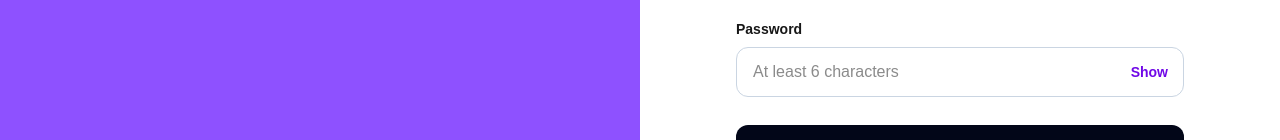
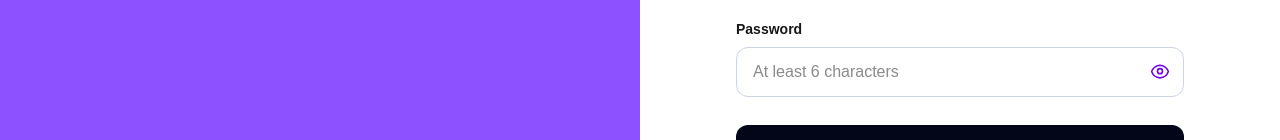
Before and after one commit to tajalrayhan3-oss/3DOT, a Next.js app: page /login in a window 1280 px wide. Shown: the part 486-626 px from the top of the page. Built offline with nearby package versions, Linux system fonts and the light colour scheme; no server answers.

Commit message:
fix: use eye icon for password visibility

```diff
--- a/src/components/auth-form.tsx
+++ b/src/components/auth-form.tsx
@@ -60,7 +60,9 @@ export function AuthForm() {
     <label className="mt-5 block text-sm font-semibold">Password</label>
     <div className="relative mt-2">
       <input value={password} onChange={(event) => setPassword(event.target.value)} type={showPassword ? "text" : "password"} minLength={6} placeholder="At least 6 characters" className="w-full rounded-xl border border-slate-300 px-4 py-3 pr-14 outline-none transition focus:border-violet-500 focus:ring-4 focus:ring-violet-100" />
-      <button type="button" onClick={() => setShowPassword(!showPassword)} aria-label={showPassword ? "Hide password" : "Show password"} className="absolute inset-y-0 right-0 px-4 text-sm font-semibold text-violet-700">{showPassword ? "Hide" : "Show"}</button>
+      <button type="button" onClick={() => setShowPassword(!showPassword)} aria-label={showPassword ? "Hide password" : "Show password"} className="absolute inset-y-0 right-0 grid w-12 place-items-center text-violet-700">
+        {showPassword ? <svg viewBox="0 0 24 24" aria-hidden="true" className="h-5 w-5 fill-none stroke-current" strokeWidth="2"><path d="m3 3 18 18M10.6 10.7a2 2 0 0 0 2.7 2.7M9.9 4.2A10.7 10.7 0 0 1 12 4c5.2 0 8.7 4.2 9.7 6.1a1.9 1.9 0 0 1 0 1.8 18 18 0 0 1-3.2 4.1M6.6 6.6a18 18 0 0 0-4.3 3.5 1.9 1.9 0 0 0 0 1.8C3.3 13.8 6.8 18 12 18c.9 0 1.8-.1 2.6-.4" /></svg> : <svg viewBox="0 0 24 24" aria-hidden="true" className="h-5 w-5 fill-none stroke-current" strokeWidth="2"><path d="M2.3 12.1a1.9 1.9 0 0 1 0-1.8C3.3 8.2 6.8 4 12 4s8.7 4.2 9.7 6.3a1.9 1.9 0 0 1 0 1.8C20.7 15.2 17.2 19 12 19S3.3 15.2 2.3 12.1Z" /><circle cx="12" cy="11" r="3" /></svg>}
+      </button>
     </div>
     {message && <p className="mt-4 rounded-lg bg-violet-50 p-3 text-sm text-violet-800">{message}</p>}
     <button onClick={submit} disabled={loading} className="mt-7 w-full rounded-xl bg-slate-950 px-4 py-3 font-semibold text-white transition hover:bg-slate-800 disabled:opacity-60">{loading ? "Please wait..." : mode === "signin" ? "Sign in" : "Create account"}</button>
```
